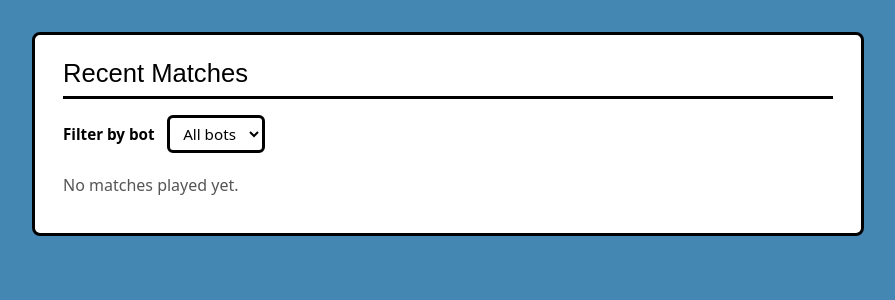
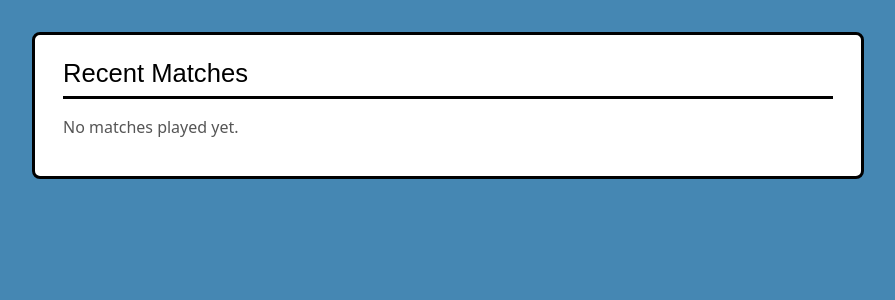
Before and after one commit to pyowa/june-2026-tictactoe-bots, a FastAPI app: template web/templates/matches.html in a window 1280 px wide. Shown: the part 123-423 px from the top of the page, without its empty margins (192-1087 px from the left). Run offline with FastAPI, Linux system fonts and the light colour scheme; the template is opened without the code that fills it, so the values that code supplies are empty; some libraries are stand-ins or nearby versions; some web fonts are replaced.

Commit message:
remove filter

```diff
--- a/db/database.py
+++ b/db/database.py
@@ -239,15 +239,6 @@ async def get_bot_family(
     return list(result.all())
 
 
-async def list_bot_names(session: AsyncSession) -> list[str]:
-    """Distinct base_names — used for the matches filter dropdown so picking
-    a name selects the whole bot family, not a single version."""
-    result = await session.execute(
-        select(Bot.base_name).distinct().order_by(Bot.base_name)
-    )
-    return list(result.scalars().all())
-
-
 def _match_select() -> Any:
     bx = Bot.__table__.alias("bx")
     bo = Bot.__table__.alias("bo")
@@ -256,8 +247,10 @@ def _match_select() -> Any:
         select(
             Match.id,
             bx.c.versioned_name.label("bot_x"),
+            bx.c.base_name.label("bot_x_base"),
             bx.c.python_version.label("bot_x_python"),
             bo.c.versioned_name.label("bot_o"),
+            bo.c.base_name.label("bot_o_base"),
             bo.c.python_version.label("bot_o_python"),
             bw.c.versioned_name.label("winner"),
             Match.result,
--- a/web/main.py
+++ b/web/main.py
@@ -2,7 +2,7 @@ from collections.abc import AsyncIterator
 from contextlib import asynccontextmanager
 from pathlib import Path
 
-from fastapi import Cookie, Depends, FastAPI, File, Query, Request, UploadFile
+from fastapi import Cookie, Depends, FastAPI, File, Request, UploadFile
 from fastapi.responses import HTMLResponse
 from fastapi.staticfiles import StaticFiles
 
@@ -12,7 +12,6 @@ from db.database import (
     get_match,
     get_moves,
     get_session,
-    list_bot_names,
     list_bots,
     list_matches,
 )
@@ -70,17 +69,10 @@ async def leaderboard(request: Request) -> HTMLResponse:
 
 
 @app.get("/matches", response_class=HTMLResponse)
-async def matches(
-    request: Request, bot: str | None = Query(default=None)
-) -> HTMLResponse:
+async def matches(request: Request) -> HTMLResponse:
     async with get_session() as session:
-        rows = await list_matches(session, bot_name=bot)
-        bot_names = await list_bot_names(session)
-    return templates.TemplateResponse(
-        request,
-        "matches.html",
-        {"matches": rows, "bot_names": bot_names, "selected_bot": bot},
-    )
+        rows = await list_matches(session)
+    return templates.TemplateResponse(request, "matches.html", {"matches": rows})
 
 
 @app.get("/bots/{base_name}", response_class=HTMLResponse)
--- a/web/static/style.css
+++ b/web/static/style.css
@@ -184,27 +184,6 @@ a:hover { color: var(--ink); }
 .stat-wins    { color: #1a7a1a; font-weight: 600; }
 .stat-forfeit { color: #b30000; font-weight: 600; }
 
-.filter-form {
-    display: flex;
-    align-items: center;
-    gap: 0.75rem;
-    margin-bottom: 1.25rem;
-    font-size: 0.95rem;
-}
-
-.filter-form label { color: var(--ink); margin-bottom: 0; }
-
-.filter-form select {
-    background: var(--paper);
-    border: var(--border);
-    border-radius: 6px;
-    color: var(--ink);
-    padding: 0.3rem 0.6rem;
-    font-family: inherit;
-    font-size: 0.95rem;
-    cursor: pointer;
-}
-
 /* Match detail */
 .match-meta {
     display: flex;
--- a/web/templates/bot_detail.html
+++ b/web/templates/bot_detail.html
@@ -42,8 +42,8 @@
                 'o_forfeit': m.bot_o ~ ' forfeited'
             }[m.result] %}
             <tr>
-                <td>{{ m.bot_x }} <span class="muted">(py{{ m.bot_x_python }})</span></td>
-                <td>{{ m.bot_o }} <span class="muted">(py{{ m.bot_o_python }})</span></td>
+                <td><a href="/bots/{{ m.bot_x_base }}">{{ m.bot_x }}</a> <span class="muted">(py{{ m.bot_x_python }})</span></td>
+                <td><a href="/bots/{{ m.bot_o_base }}">{{ m.bot_o }}</a> <span class="muted">(py{{ m.bot_o_python }})</span></td>
                 <td class="{% if m.result == 'cat' %}muted{% elif 'forfeit' in m.result %}stat-forfeit{% else %}stat-wins{% endif %}">
                     {{ result_label }}
                 </td>
--- a/web/templates/match_detail.html
+++ b/web/templates/match_detail.html
@@ -12,8 +12,8 @@
 <section class="card">
     <h2>Match #{{ match.id }}</h2>
     <div class="match-meta">
-        <span><strong>X:</strong> {{ match.bot_x }} <span class="muted">(Python {{ match.bot_x_python }})</span></span>
-        <span><strong>O:</strong> {{ match.bot_o }} <span class="muted">(Python {{ match.bot_o_python }})</span></span>
+        <span><strong>X:</strong> <a href="/bots/{{ match.bot_x_base }}">{{ match.bot_x }}</a> <span class="muted">(Python {{ match.bot_x_python }})</span></span>
+        <span><strong>O:</strong> <a href="/bots/{{ match.bot_o_base }}">{{ match.bot_o }}</a> <span class="muted">(Python {{ match.bot_o_python }})</span></span>
         <span><strong>Result:</strong> {{ result_label }}</span>
         <span class="muted">{{ match.played_at }}</span>
     </div>
--- a/web/templates/matches.html
+++ b/web/templates/matches.html
@@ -2,29 +2,7 @@
 {% block content %}
 
 <section class="card">
-    <h2>
-        {% if selected_bot %}
-            Matches &mdash; {{ selected_bot }}
-        {% else %}
-            Recent Matches
-        {% endif %}
-    </h2>
-
-    <form class="filter-form" method="get" action="/matches">
-        <label for="bot-filter">Filter by bot</label>
-        <select id="bot-filter" name="bot" onchange="this.form.submit()">
-            <option value="">All bots</option>
-            {% for name in bot_names %}
-            <option value="{{ name }}"
-                {% if name == selected_bot %}selected{% endif %}>
-                {{ name }}
-            </option>
-            {% endfor %}
-        </select>
-        {% if selected_bot %}
-        <a href="/matches">Clear filter</a>
-        {% endif %}
-    </form>
+    <h2>Recent Matches</h2>
 
     <div id="live-region">
     {% if matches %}
@@ -48,8 +26,8 @@
                 'o_forfeit': m.bot_o ~ ' forfeited'
             }[m.result] %}
             <tr>
-                <td>{{ m.bot_x }} <span class="muted">(py{{ m.bot_x_python }})</span></td>
-                <td>{{ m.bot_o }} <span class="muted">(py{{ m.bot_o_python }})</span></td>
+                <td><a href="/bots/{{ m.bot_x_base }}">{{ m.bot_x }}</a> <span class="muted">(py{{ m.bot_x_python }})</span></td>
+                <td><a href="/bots/{{ m.bot_o_base }}">{{ m.bot_o }}</a> <span class="muted">(py{{ m.bot_o_python }})</span></td>
                 <td class="{% if m.result == 'cat' %}muted{% elif 'forfeit' in m.result %}stat-forfeit{% else %}stat-wins{% endif %}">
                     {{ result_label }}
                 </td>
```
Also changed, not shown: tests/test_pages.py (+21 -80 lines).
